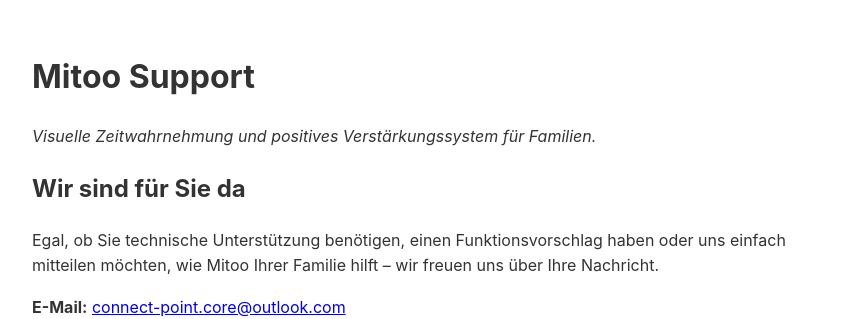
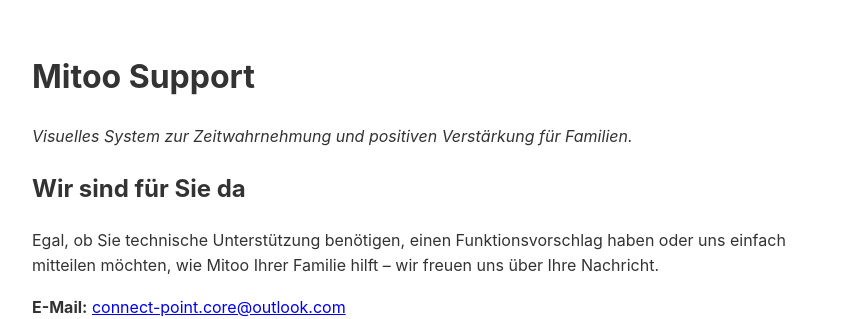
Before and after one commit to mitoostudio/mitoo-legal, a Jekyll site: the page built from support-de.md, in a window 1280 px wide. Shown: the top 319 px of the page, without its empty margins (208-1071 px from the left). Built offline with Jekyll 4.4.1, drawn with Linux system fonts in a browser that asks for light colours; our own code applies the rules of GitHub Pages for plain Markdown files.

Commit message:
Update support-de.md

```diff
--- a/support-de.md
+++ b/support-de.md
@@ -3,7 +3,7 @@ layout: default
 ---
 
 # Mitoo Support
-*Visuelle Zeitwahrnehmung und positives Verstärkungssystem für Familien.*
+*Visuelles System zur Zeitwahrnehmung und positiven Verstärkung für Familien.*
 
 ## Wir sind für Sie da
 
```
